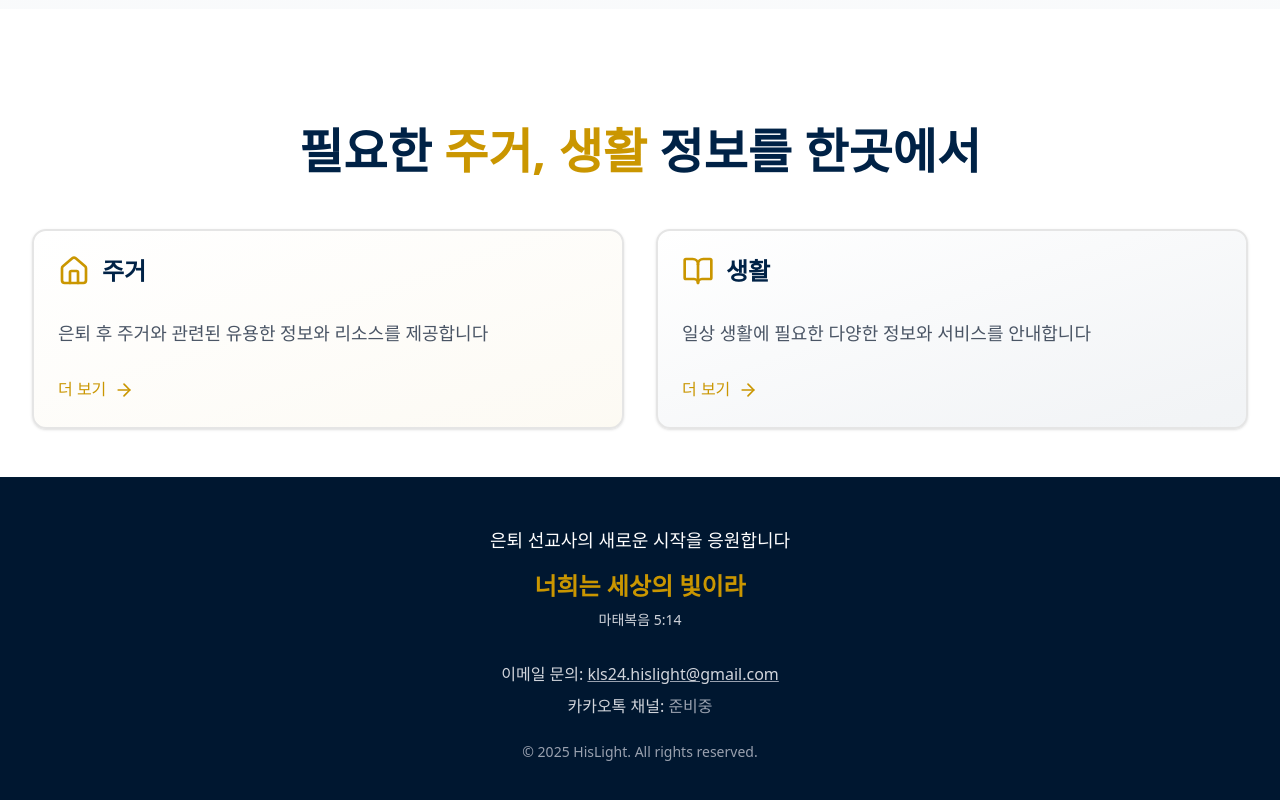
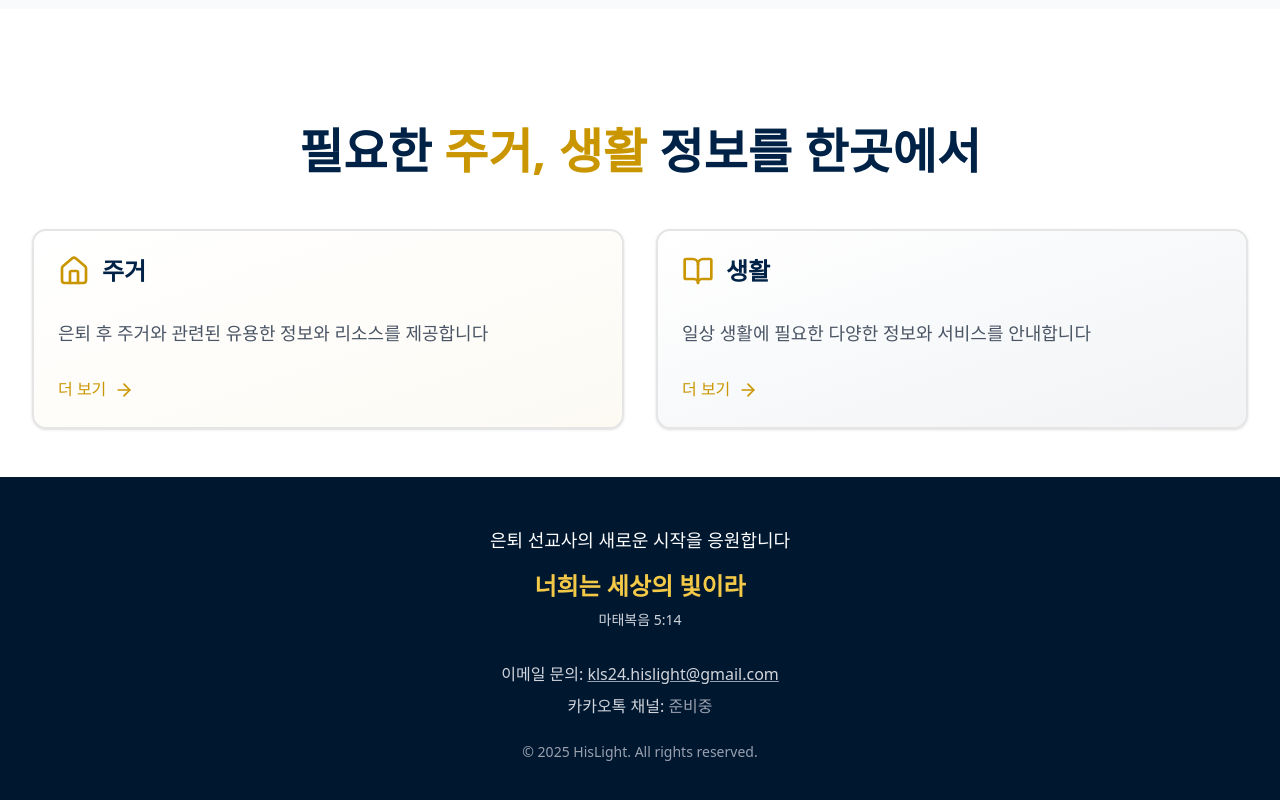
Before and after one commit to DonghyunAnn/hislight, a Next.js app: page / in a window 1280 px wide. Shown: the part 1572-2372 px from the top of the page. Built offline with nearby package versions, Linux system fonts and the light colour scheme.

Commit message:
style: Update footer scripture color to lighter yellow

```diff
--- a/components/layout/Footer.tsx
+++ b/components/layout/Footer.tsx
@@ -12,7 +12,7 @@ export default function Footer() {
         </p>
 
         {/* 마태복음 5:14 */}
-        <p className="text-2xl font-semibold mb-2 text-[oklch(0.7_0.18_90)]">
+        <p className="text-2xl font-semibold mb-2 text-[oklch(0.85_0.15_90)]">
           너희는 세상의 빛이라
         </p>
         <p className="text-sm mb-8 text-gray-300">
```
